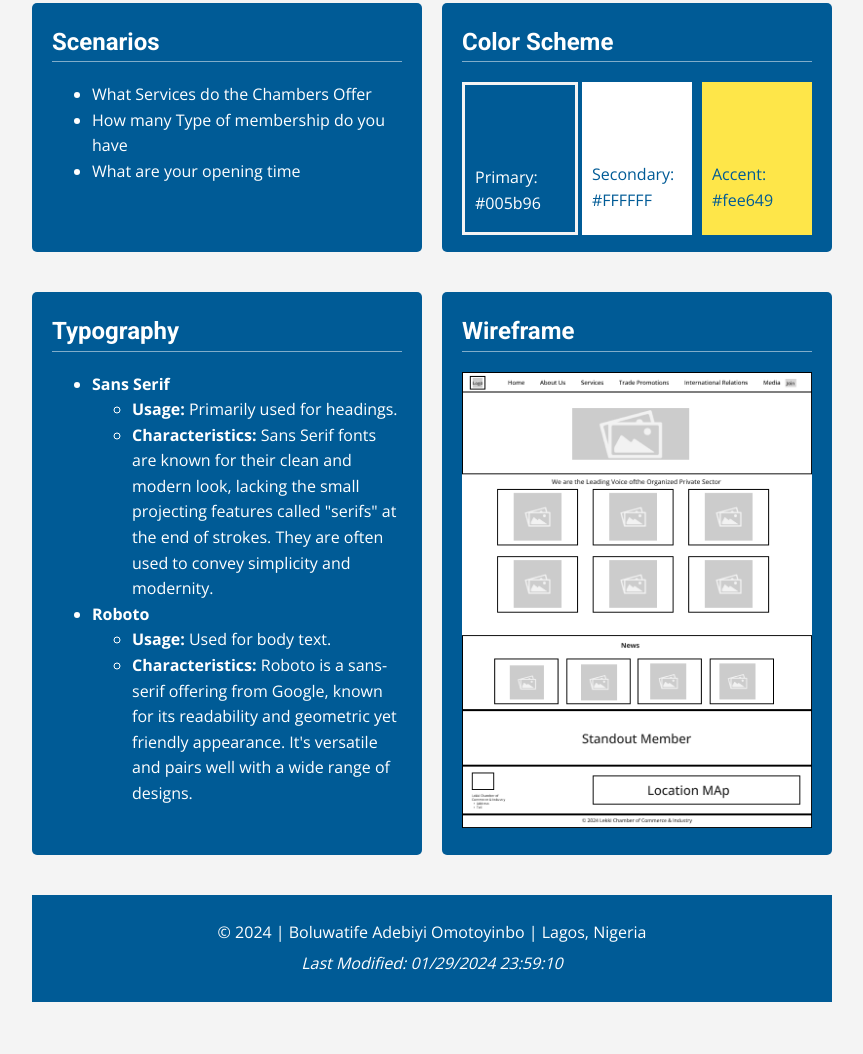
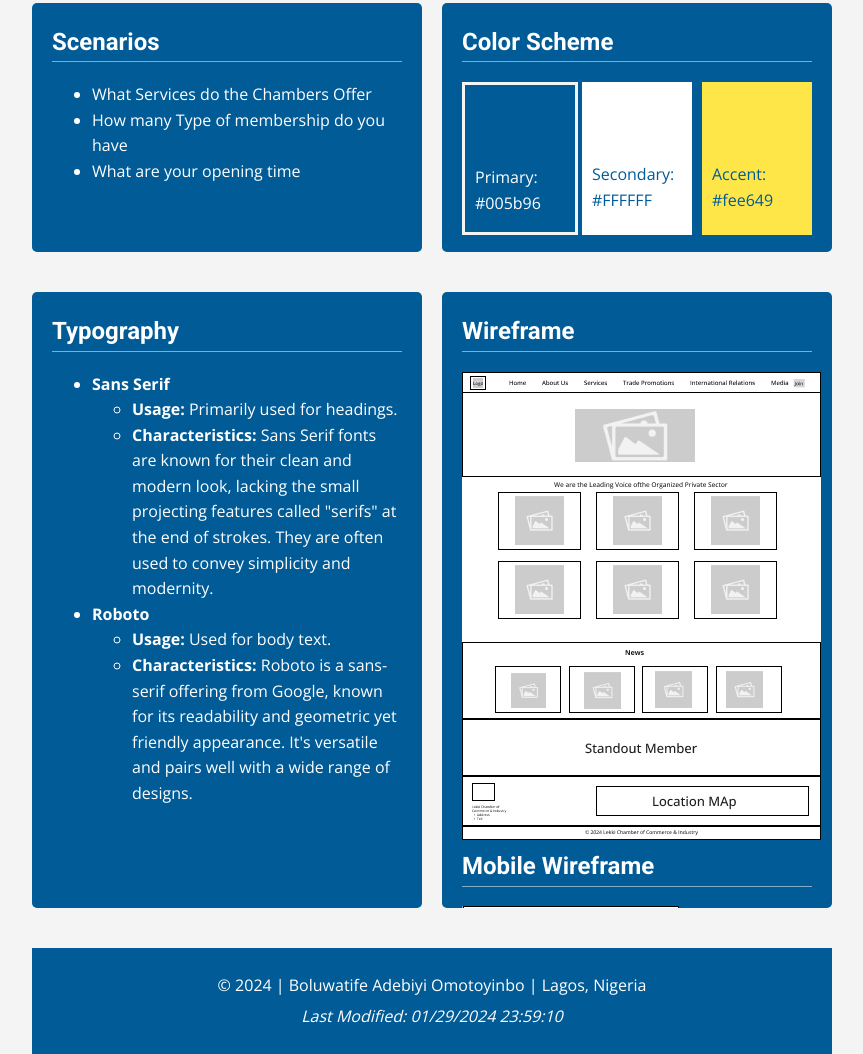
Before and after one commit to BlacIP/wdd230, a plain HTML site: page lesson03/chamber-site-plan.html in a window 1280 px wide. Shown: the part 466-1520 px from the top of the page, without its empty margins (208-1071 px from the left). Before the commit the page ends 1468 px from the top, so only its background shows below. Drawn offline with nearby package versions, Linux system fonts and the light colour scheme.

Commit message:
wk-3-coreect

```diff
--- a/lesson03/chamber-site-plan.html
+++ b/lesson03/chamber-site-plan.html
@@ -74,11 +74,12 @@
                 </li>
             </ul>
         </section>
-        <section class="card">
+        <section class="wireframe">
             <h2>Wireframe</h2>
             <img src="images/Frame 1.png" alt="wireframe"/>
+            <h2>Mobile Wireframe</h2>
+            <img class="mobile" src="images/wireframe-mobile.png" alt="wireframe"/>
         </section>
-
     </main>
     <footer>
         <p> </p>
--- a/lesson03/styles/chamber-site-plan.css
+++ b/lesson03/styles/chamber-site-plan.css
@@ -67,9 +67,24 @@ main {
     border-bottom: 1px solid #ffffff80;
     margin-top: 0;
 }
-.card img{
-    width: 100%;
+
+.wireframe {
+    background-color: #005b96;
+    color: white;
+    padding: 20px;
+    border-radius: 5px;
+    justify-content: center;
+    margin-bottom: 20px;
+    height: 575.98px;
+    overflow-y: scroll;
 }
+.wireframe h2 {
+    font-family: 'Roboto', sans-serif;
+    font-weight: 700;
+    border-bottom: 1px solid #ffffff80;
+    margin-top: 0;
+}
+
 .color-scheme {
     display: grid;
     grid-template-columns: 1fr 1fr 1fr;
```
Also changed, not shown: lesson03/images/wireframe-mobile.png (added).
